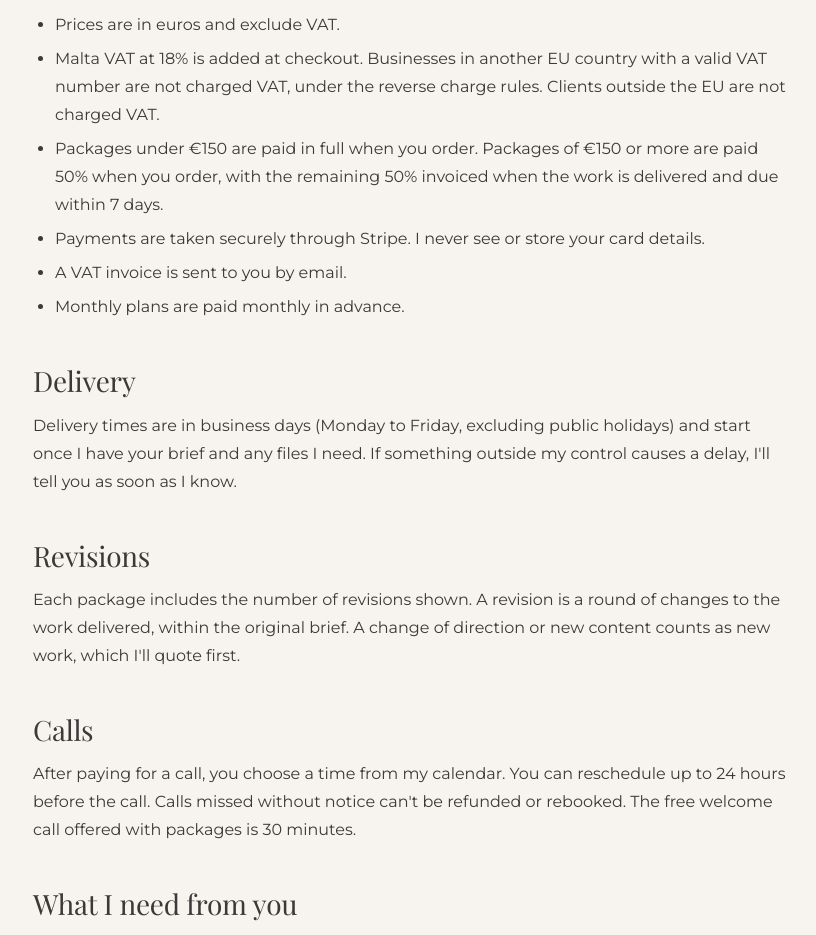
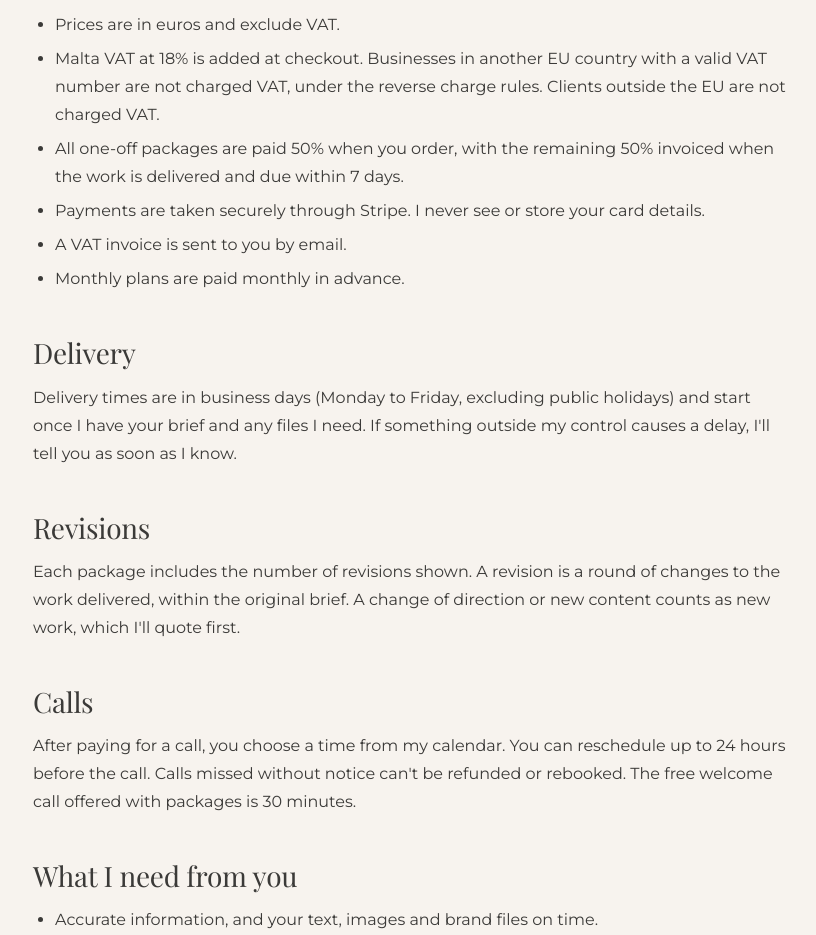
Before and after one commit to IgniteDigitalPartners/charlotte-portfolio-2026, an Astro site: page /terms in a window 1280 px wide. Shown: the part 1040-1975 px from the top of the page, without its empty margins (31-847 px from the left). Built offline with nearby package versions, Linux system fonts and the light colour scheme; Astro itself is replaced by a stand-in of ours.

Commit message:
Terms: 50% deposit on all one-off packages

```diff
--- a/src/pages/terms.astro
+++ b/src/pages/terms.astro
@@ -17,7 +17,7 @@
   <ul>
     <li>Prices are in euros and exclude VAT.</li>
     <li>Malta VAT at 18% is added at checkout. Businesses in another EU country with a valid VAT number are not charged VAT, under the reverse charge rules. Clients outside the EU are not charged VAT.</li>
-    <li>Packages under €150 are paid in full when you order. Packages of €150 or more are paid 50% when you order, with the remaining 50% invoiced when the work is delivered and due within 7 days.</li>
+    <li>All one-off packages are paid 50% when you order, with the remaining 50% invoiced when the work is delivered and due within 7 days.</li>
     <li>Payments are taken securely through Stripe. I never see or store your card details.</li>
     <li>A VAT invoice is sent to you by email.</li>
     <li>Monthly plans are paid monthly in advance.</li>
```
